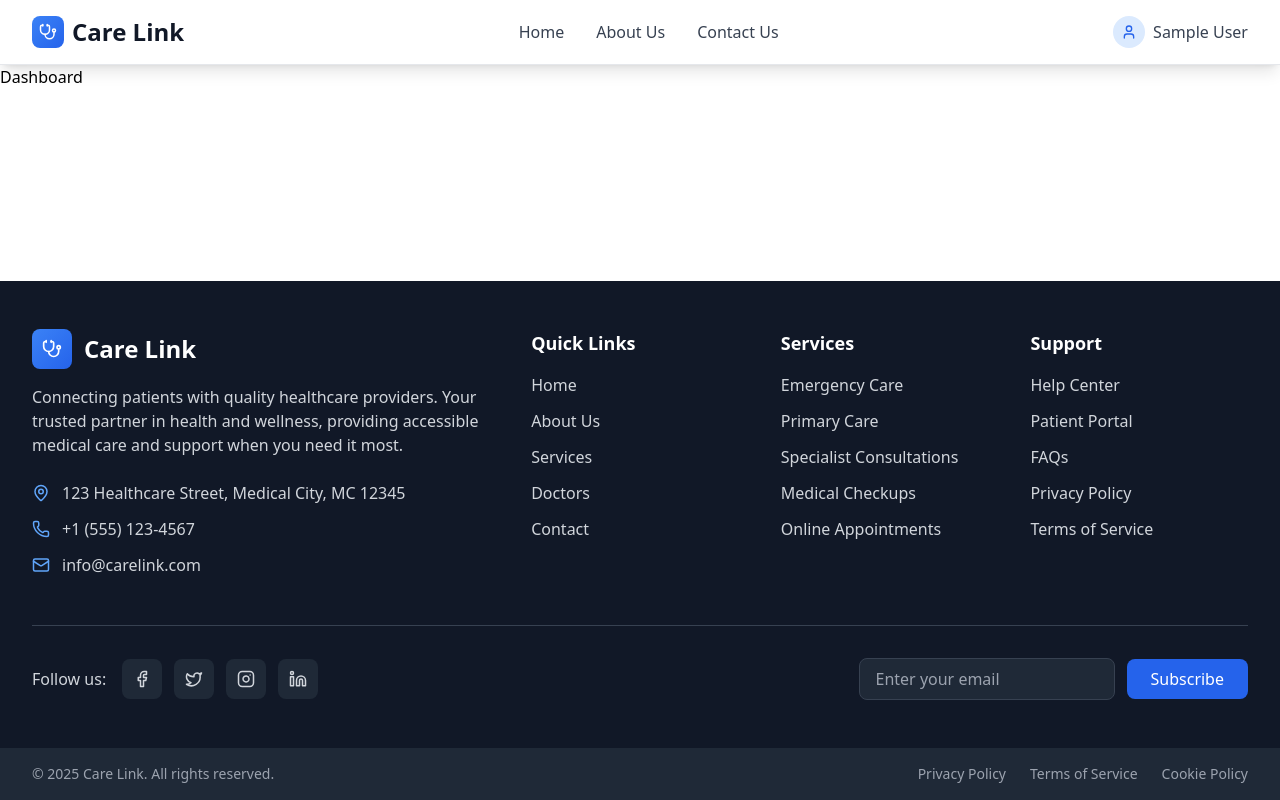
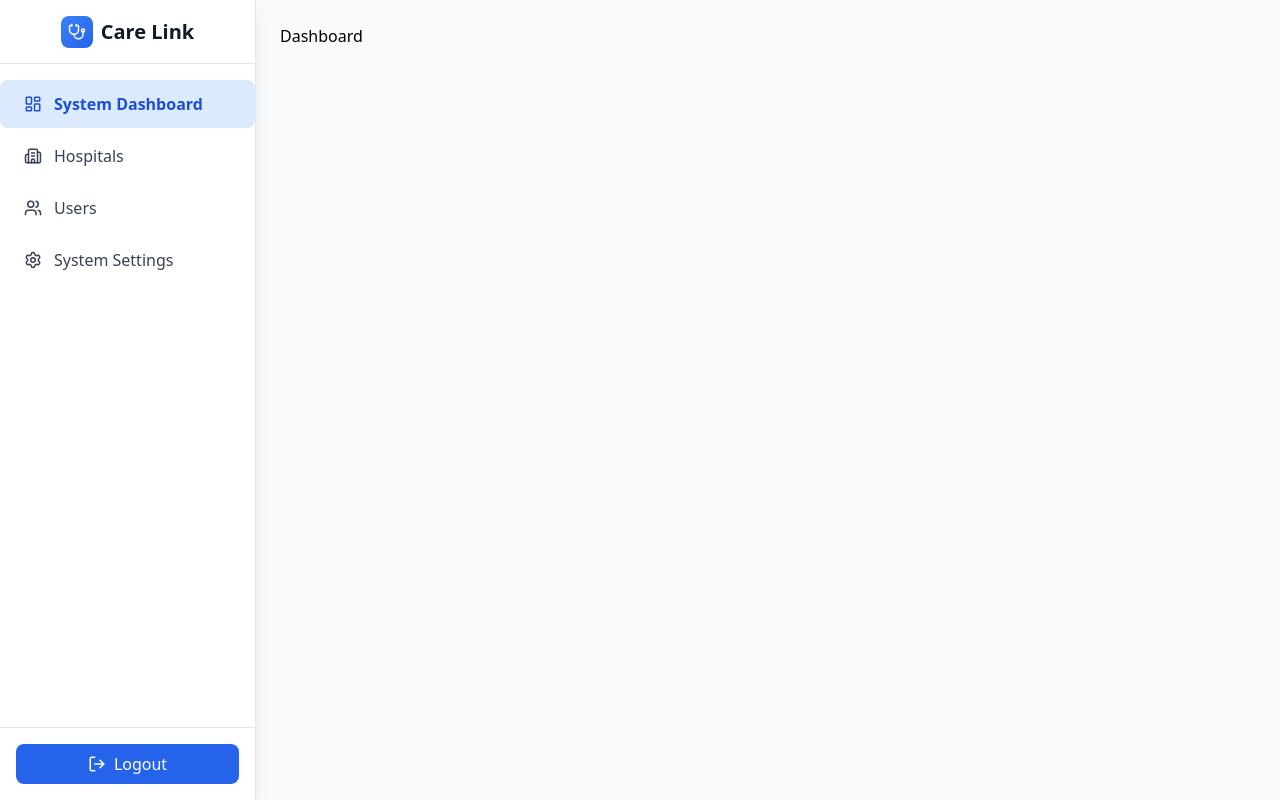
Before and after one commit to Seneth-Jayashan/Care-Link-LK, a React (Vite) app in the folder web/: page /admin in a window 1280 px wide. Built offline with nearby package versions, Linux system fonts and the light colour scheme; sample sign-in values are in the browser's storage.

Commit message:
Added SideBar

```diff
--- a/web/src/App.jsx
+++ b/web/src/App.jsx
@@ -1,25 +1,25 @@
 import React from "react";
 import { Routes, Route, Navigate } from "react-router-dom";
-import Navbar from "./components/Navbar";
-import Footer from "./components/Footer";
+import { useAuth } from "./contexts/AuthContext";
 
+// Layouts
+import MainLayout from "./components/layouts/MainLayout";
+import DashboardLayout from "./components/layouts/DashboardLayout";
+
+// Pages
 import Home from "./pages/Home";
 import About from "./pages/AboutUs";
 import Login from "./pages/Login";
-
-// Role-based pages
 import PatientDashboard from "./pages/patient/Dashboard";
 import DoctorDashboard from "./pages/doctor/Dashboard";
 import HospitalDashboard from "./pages/hospitaladmin/Dashboard";
 import AdminPanel from "./pages/admin/Dashboard";
 
-import { useAuth } from "./contexts/AuthContext";
-
-// PrivateRoute Component
+// Private Route Wrapper
 const PrivateRoute = ({ children, roles }) => {
   const { user, loading } = useAuth();
 
-  if (loading) return <div>Loading...</div>;
+  if (loading) return <div className="text-center py-10">Loading...</div>;
 
   if (!user) return <Navigate to="/login" replace />;
 
@@ -30,55 +30,81 @@ const PrivateRoute = ({ children, roles }) => {
 
 function App() {
   return (
-    <div className="flex flex-col min-h-screen">
-      <Navbar />
-      <div className="flex-1">
     <Routes>
-          {/* Public routes */}
-          <Route path="/" element={<Home />} />
-          <Route path="/about" element={<About />} />
-          <Route path="/login" element={<Login />} />
-
-          {/* Protected routes */}
+      {/* 🏠 Public (MainLayout) Routes */}
       <Route
-            path="/patient"
+        path="/"
         element={
-              <PrivateRoute roles={["patient"]}>
-                <PatientDashboard />
-              </PrivateRoute>
+          <MainLayout>
+            <Home />
+          </MainLayout>
         }
       />
       <Route
-            path="/doctor"
+        path="/about"
         element={
-              <PrivateRoute roles={["doctor"]}>
-                <DoctorDashboard />
-              </PrivateRoute>
+          <MainLayout>
+            <About />
+          </MainLayout>
         }
       />
       <Route
-            path="/hospital"
+        path="/login"
         element={
-              <PrivateRoute roles={["hospitaladmin"]}>
-                <HospitalDashboard />
-              </PrivateRoute>
+          <MainLayout>
+            <Login />
+          </MainLayout>
         }
       />
+
+      {/* 🔐 Protected (DashboardLayout) Routes */}
       <Route
-            path="/admin"
+        path="/patient/*"
         element={
-              <PrivateRoute roles={["admin"]}>
-                <AdminPanel />
+          <PrivateRoute roles={["patient"]}>
+            <DashboardLayout>
+              <PatientDashboard />
+            </DashboardLayout>
           </PrivateRoute>
         }
       />
 
-          {/* Fallback route */}
+      <Route
+        path="/doctor/*"
+        element={
+          <PrivateRoute roles={["doctor"]}>
+            <DashboardLayout>
+              <DoctorDashboard />
+            </DashboardLayout>
+          </PrivateRoute>
+        }
+      />
+
+      <Route
+        path="/hospital/*"
+        element={
+          <PrivateRoute roles={["hospitaladmin"]}>
+            <DashboardLayout>
+              <HospitalDashboard />
+            </DashboardLayout>
+          </PrivateRoute>
+        }
+      />
+
+      <Route
+        path="/admin/*"
+        element={
+          <PrivateRoute roles={["admin"]}>
+            <DashboardLayout>
+              <AdminPanel />
+            </DashboardLayout>
+          </PrivateRoute>
+        }
+      />
+
+      {/* 🚫 Catch-All */}
       <Route path="*" element={<Navigate to="/" replace />} />
     </Routes>
-      </div>
-      <Footer />
-    </div>
   );
 }
 
--- /dev/null
+++ b/web/src/components/layouts/DashboardLayout.jsx
@@ -0,0 +1,25 @@
+import React from "react";
+import Sidebar from "../Sidebar";
+import { useAuth } from "../../contexts/AuthContext";
+import { Navigate } from "react-router-dom";
+
+const DashboardLayout = ({ children }) => {
+  const { user } = useAuth();
+
+  // Redirect non-logged users to login page
+  if (!user) {
+    return <Navigate to="/login" replace />;
+  }
+
+  return (
+    <div className="flex min-h-screen bg-gray-50">
+      {/* Sidebar */}
+      <Sidebar />
+
+      {/* Main content area */}
+      <main className="ml-64 flex-1 p-6 overflow-y-auto">{children}</main>
+    </div>
+  );
+};
+
+export default DashboardLayout;
--- /dev/null
+++ b/web/src/components/layouts/MainLayout.jsx
@@ -0,0 +1,20 @@
+import React from "react";
+import Navbar from "../Navbar";
+
+const MainLayout = ({ children }) => {
+  return (
+    <div className="min-h-screen flex flex-col bg-gray-50">
+      {/* Navbar at the top */}
+      <Navbar />
+      {/* Page Content */}
+      <main className="flex-1">{children}</main>
+
+      {/* Footer */}
+      <footer className="bg-white border-t border-gray-200 text-center py-4 text-gray-600">
+        © {new Date().getFullYear()} CareLink. All Rights Reserved.
+      </footer>
+    </div>
+  );
+};
+
+export default MainLayout;
--- a/web/src/components/sidebar.jsx
+++ b/web/src/components/sidebar.jsx
@@ -1,11 +1,108 @@
-import React from 'react'
+import React from "react";
+import { motion } from "framer-motion";
+import { Link, useLocation } from "react-router-dom";
+import { useAuth } from "../contexts/AuthContext";
+import {
+  LayoutDashboard,
+  Stethoscope,
+  HeartPulse,
+  Users,
+  Settings,
+  LogOut,
+  Home,
+  Building2,
+  User,
+} from "lucide-react";
 
-function sidebar() {
+const Sidebar = () => {
+  const { user, logout } = useAuth();
+  const location = useLocation();
+
+  // Role-based sidebar links
+  const roleMenus = {
+    patient: [
+      { name: "Dashboard", to: "/patient", icon: LayoutDashboard },
+      { name: "My Appointments", to: "/patient/appointments", icon: HeartPulse },
+      { name: "Profile", to: "/patient/profile", icon: User },
+    ],
+    doctor: [
+      { name: "Dashboard", to: "/doctor", icon: LayoutDashboard },
+      { name: "Patients", to: "/doctor/patients", icon: HeartPulse },
+      { name: "Appointments", to: "/doctor/appointments", icon: Stethoscope },
+      { name: "Profile", to: "/doctor/profile", icon: User },
+    ],
+    hospitaladmin: [
+      { name: "Dashboard", to: "/hospital", icon: LayoutDashboard },
+      { name: "Doctors", to: "/hospital/doctors", icon: Stethoscope },
+      { name: "Patients", to: "/hospital/patients", icon: HeartPulse },
+      { name: "Staff", to: "/hospital/staff", icon: Users },
+      { name: "Settings", to: "/hospital/settings", icon: Settings },
+    ],
+    admin: [
+      { name: "System Dashboard", to: "/admin", icon: LayoutDashboard },
+      { name: "Hospitals", to: "/admin/hospitals", icon: Building2 },
+      { name: "Users", to: "/admin/users", icon: Users },
+      { name: "System Settings", to: "/admin/settings", icon: Settings },
+    ],
+  };
+
+  const menus = roleMenus[user?.role?.toLowerCase()] || [];
+
   return (
-    <div>
+    <motion.aside
+      initial={{ x: -250 }}
+      animate={{ x: 0 }}
+      exit={{ x: -250 }}
+      className="h-screen w-64 bg-white shadow-lg border-r border-gray-200 fixed top-0 left-0 flex flex-col"
+    >
+      {/* Logo */}
+      <div className="flex items-center justify-center h-16 border-b border-gray-200">
+        <div className="flex items-center space-x-2">
+          <div className="w-8 h-8 bg-gradient-to-br from-blue-500 to-blue-600 rounded-lg flex items-center justify-center">
+            <Stethoscope className="text-white" size={18} />
+          </div>
+          <span className="text-xl font-bold text-gray-900">Care Link</span>
+        </div>
+      </div>
 
-    </div>
-  )
-}
+      {/* Menu Items */}
+      <div className="flex-1 overflow-y-auto py-4">
+        {menus.map((item) => {
+          const Icon = item.icon;
+          const isActive = location.pathname === item.to;
 
-export default sidebar
+          return (
+            <Link key={item.to} to={item.to}>
+              <motion.div
+                whileHover={{ scale: 0.9 }}
+                className={`flex items-center px-6 py-3 mb-1 rounded-lg cursor-pointer ${
+                  isActive
+                    ? "bg-blue-100 text-blue-700 font-semibold"
+                    : "text-gray-700 hover:bg-gray-100"
+                }`}
+              >
+                <Icon size={18} className="mr-3" />
+                <span>{item.name}</span>
+              </motion.div>
+            </Link>
+          );
+        })}
+      </div>
+
+      {/* Footer / Logout */}
+      <div className="border-t border-gray-200 p-4">
+        <motion.button
+          whileHover={{ scale: 1.05 }}
+          whileTap={{ scale: 0.95 }}
+          onClick={logout}
+          className="w-full flex items-center justify-center gap-2 bg-blue-600 text-white py-2 rounded-lg hover:bg-blue-700 transition"
+        >
+          <LogOut size={18} />
+          Logout
+        </motion.button>
+      </div>
+    </motion.aside>
+  );
+};
+
+export default Sidebar;
```
Lines whose indentation alone changed are shown as unchanged.
